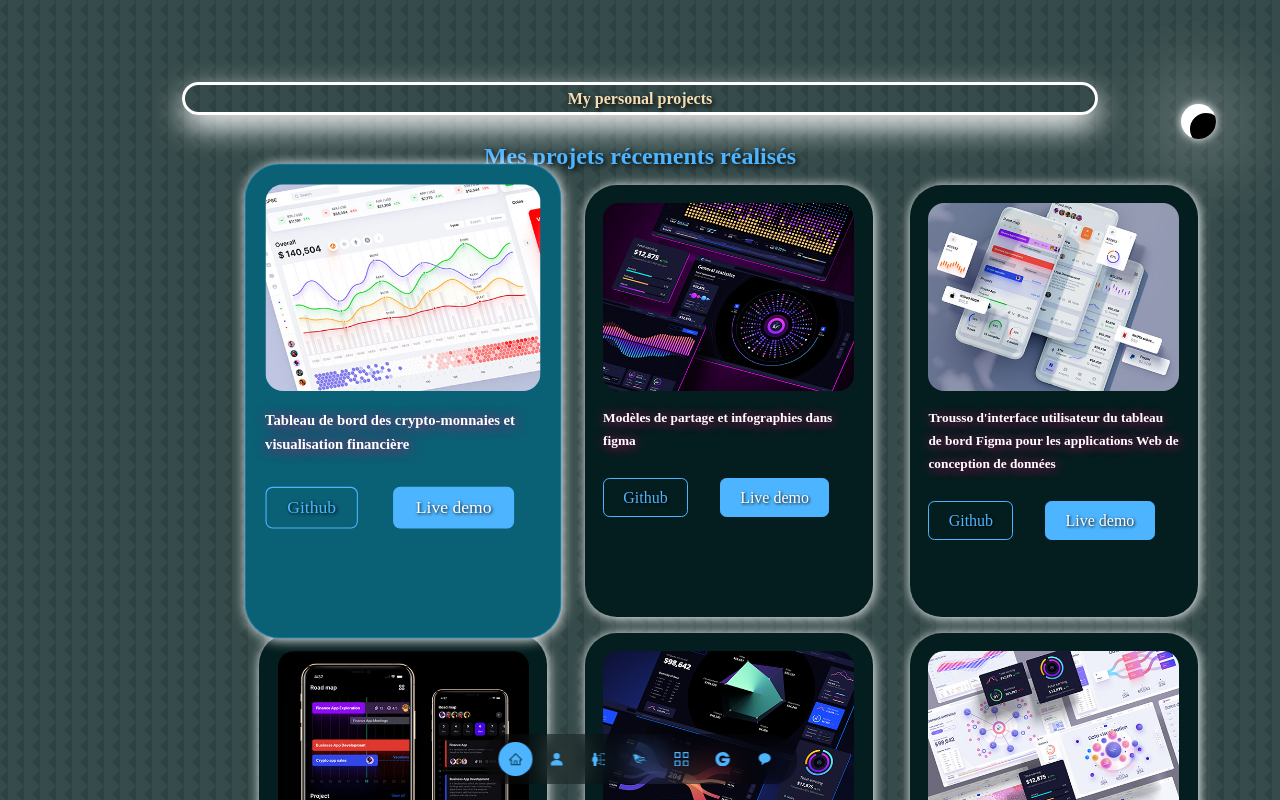
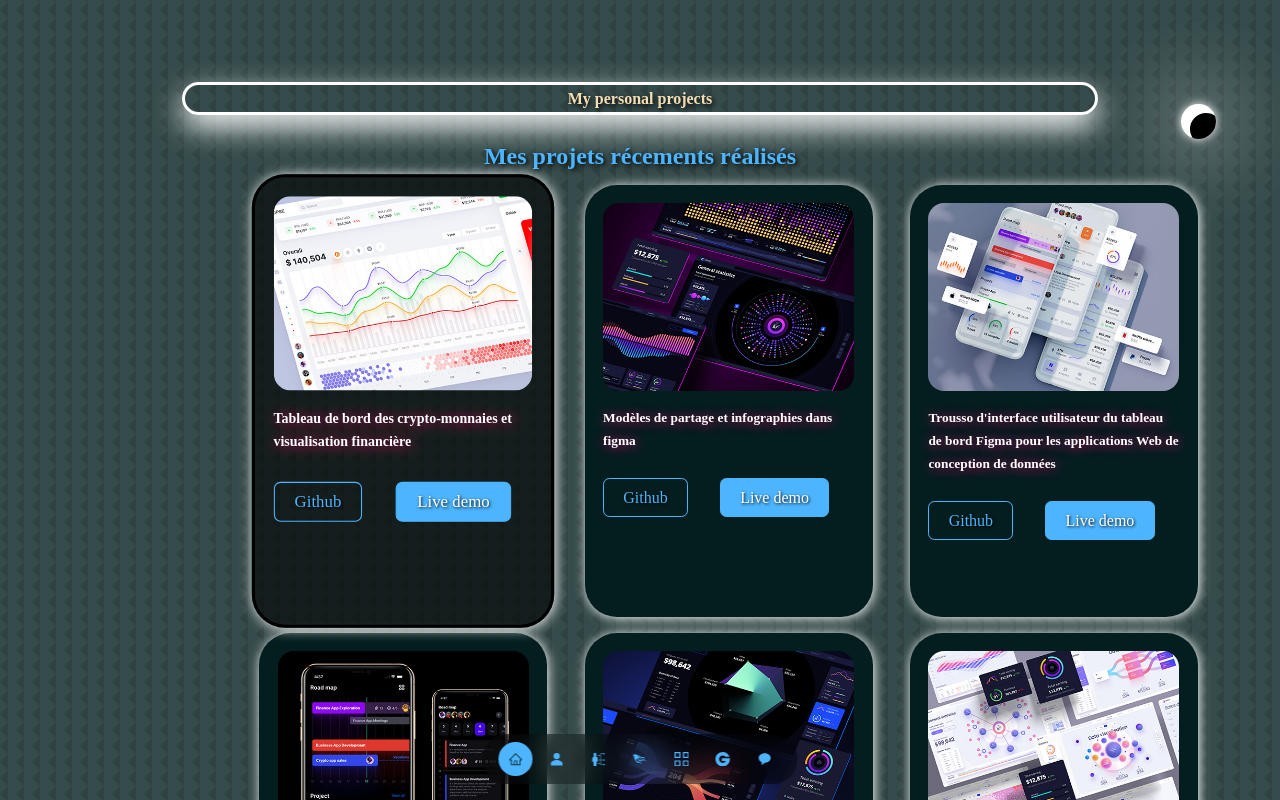
Before and after one commit to Mouhamed1003/keenprogrammer.com, a React (Create React App) app: page / in a window 1280 px wide. In both pictures the pointer is over the element 403 px from the left and 3790 px from the top of the page. Shown: the part 3390-4190 px from the top of the page. Built offline with nearby package versions, Linux system fonts and the light colour scheme.

Commit message:
Update portfolio.css

```diff
--- a/src/components/portfolio/portfolio.css
+++ b/src/components/portfolio/portfolio.css
@@ -33,9 +33,9 @@
     height: 27rem;
 }
 .portfolio_item:hover {
-    border-color: var(--color-primary-variant);
-    background: #0A6075;
-    transform: scale(1.1); /* Zoom sur le survol */
+    background: #00000099;
+    border: 3px solid #000000;
+    transform: scale(1.05); /* Zoom sur le survol */
     color: white;
     text-shadow: 2px 2px 5px black;
 }
```
